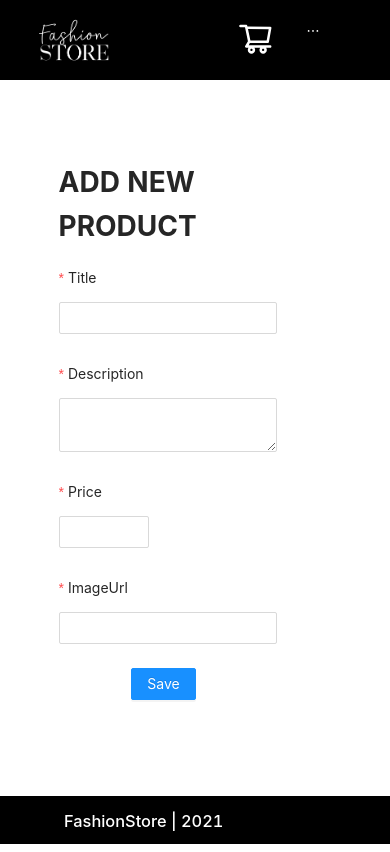
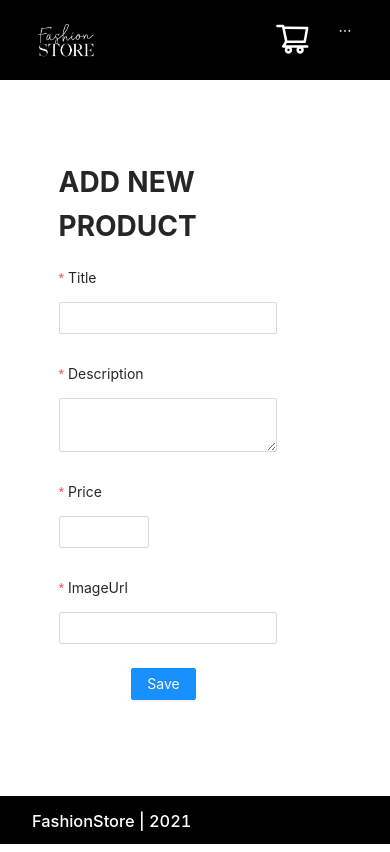
Before and after one commit to msmalinosterberg/miniprojekt, a React (Create React App) app: page /add-product in a window 390 px wide. Built offline with nearby package versions, Linux system fonts and the light colour scheme; the HTML template or start-up script is replaced by a standard one.

Commit message:
Fix cartIcon + badge responsive.

```diff
--- a/src/componenets/Badge.tsx
+++ b/src/componenets/Badge.tsx
@@ -26,7 +26,6 @@ const badgeStyle: CSSProperties = {
     color: 'white',
     borderColor: 'red',
     fontSize: '0.8rem',
-    marginRight: '2rem',
     marginTop: '1.1rem'
 }
 
--- a/src/componenets/Footer.tsx
+++ b/src/componenets/Footer.tsx
@@ -6,7 +6,7 @@ function Footer() {
     return (
         <Row style={footerStyle}>
             <Col span={24}>
-                <Footer style={{ background: 'black', height: '3rem', padding: '0.8rem 4rem' }}>
+                <Footer style={{ background: 'black', height: '3rem', padding: '0.8rem 2rem' }}>
                     <h3 style={{ color: 'white' }}>FashionStore | 2021</h3>
                 </Footer>
             </Col>
--- a/src/componenets/Navbar.tsx
+++ b/src/componenets/Navbar.tsx
@@ -49,7 +49,7 @@ const layoutStyle: CSSProperties = {
 const logoStyle: CSSProperties = {
   marginLeft: window.innerWidth > 768 ? '-1rem' : '-3rem',
   padding: '2rem',
-  width: window.innerWidth > 768 ? '11.5rem' : '9rem',
+  width: window.innerWidth > 768 ? '11.5rem' : '8rem',
 }
 
 const iconStyle: CSSProperties = {
@@ -57,7 +57,7 @@ const iconStyle: CSSProperties = {
   fontSize: '2.3rem',
   float: 'right',
   position: 'absolute',
-  margin: window.innerWidth > 768 ? '2.3rem -1.6rem' : '2.3rem -1.8rem',
+  margin: window.innerWidth > 768 ? '2.3rem -1.6rem' : '2.3rem -1.5rem',
   boxSizing: 'border-box'
 }
 
@@ -68,7 +68,8 @@ const menuStyle: CSSProperties = {
   display: 'flex',
   justifyContent: 'space-between',
   alignItems: 'center',
-  marginTop: window.innerWidth > 768 ? '1.2rem' : '0rem',
+  marginTop: window.innerWidth > 768 ? '1.2rem' : '-0.3rem',
+  marginRight: window.innerWidth > 768 ? '0' : '-2rem',
 }
 
 export default Navbar;
```
